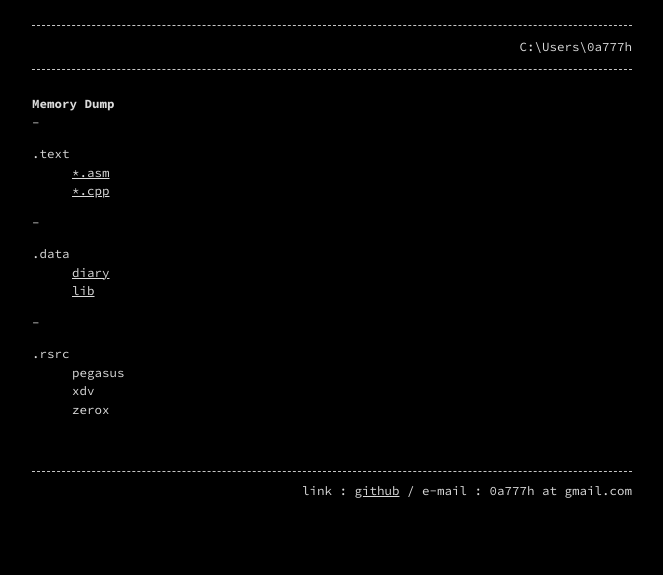
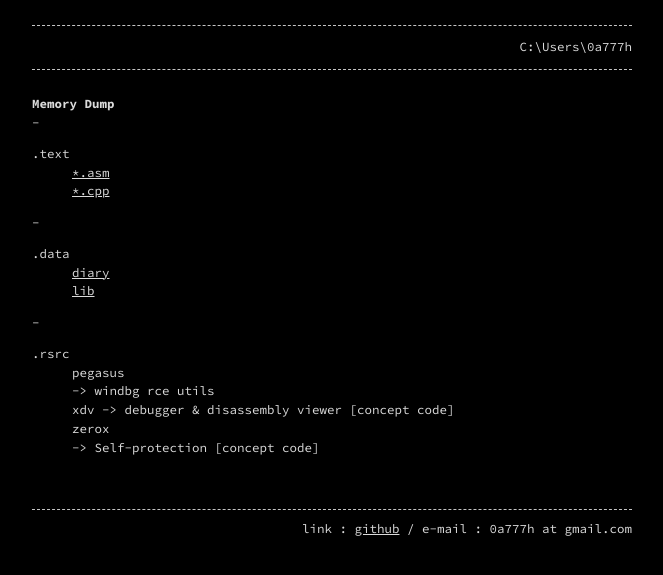
Before and after one commit to 0a777h/0a777h.github.io, a Jekyll site: the page built from index.md, in a window 1280 px wide. Shown: the top 575 px of the page, without its empty margins (308-971 px from the left). Built offline with Jekyll 4.4.1, drawn with Linux system fonts in a browser that asks for light colours.

Commit message:
인덱스 업데이트

```diff
--- a/index.md
+++ b/index.md
@@ -14,5 +14,8 @@ permalink: /
 : [lib](/lib)
 + .rsrc
 : pegasus
+-> windbg rce utils
 : xdv
+-> debugger & disassembly viewer [concept code]
 : zerox
+-> Self-protection [concept code]
```
